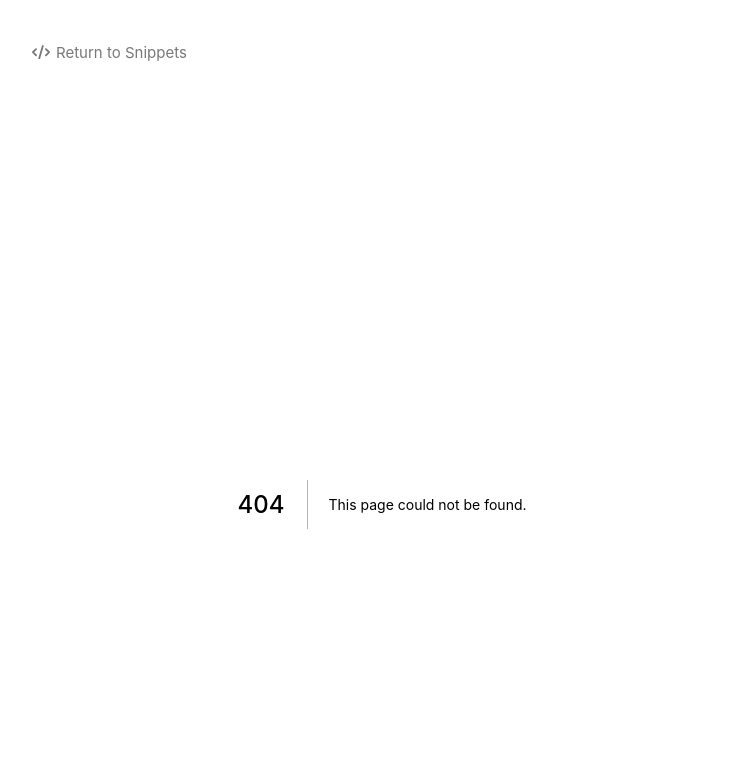
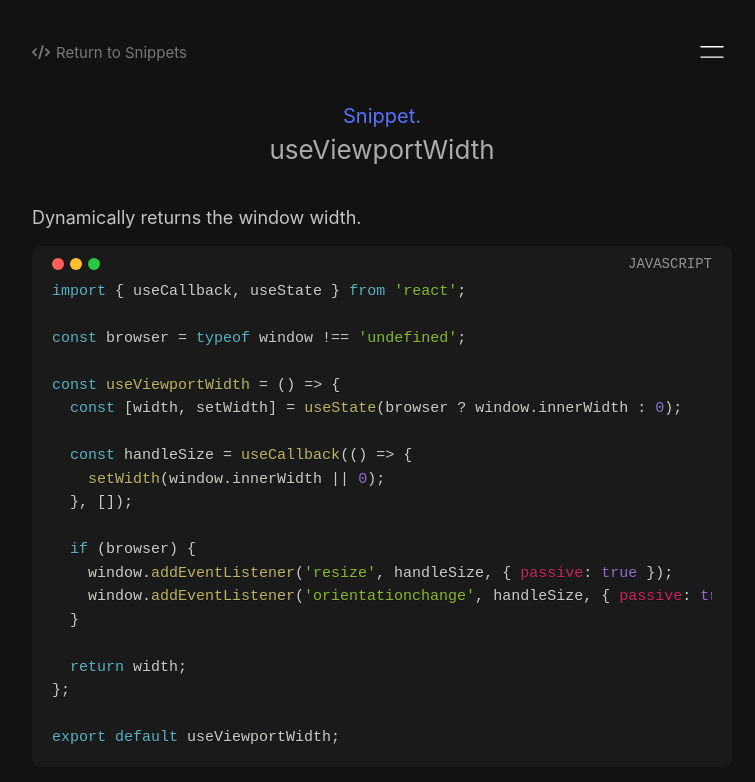
Before and after one commit to mehmetsagir/mehmetsagir.dev, a Next.js app: page /snippets/react-hooks/use-viewport-width in a window 1280 px wide. Before the commit this address had no page. Shown: the top 782 px of the page, without its empty margins (258-1013 px from the left). Built offline with nearby package versions, Linux system fonts and the light colour scheme.

Commit message:
add useViewportWidth

```diff
--- a/src/components/Snippets/snippets.json
+++ b/src/components/Snippets/snippets.json
@@ -4,5 +4,11 @@
     "description": "The useIsMountFirstTime hook, which returns 'true' when the page is first rendered, returns 'false' on re-renders.",
     "category": "React Hook",
     "path": "snippets/react-hooks/use-is-mount-first-time"
+  },
+  {
+    "name": "useViewportWidth",
+    "description": "Dynamically returns the window width.",
+    "category": "React Hook",
+    "path": "snippets/react-hooks/use-viewport-width"
   }
 ]
--- /dev/null
+++ b/src/pages/snippets/react-hooks/use-viewport-width.tsx
@@ -0,0 +1,37 @@
+import Code from '/src/components/Code';
+import Snippet from '/src/components/Snippets/Snippet';
+
+const useViewportWidth = () => {
+  const code = `
+import { useCallback, useState } from 'react';
+
+const browser = typeof window !== 'undefined';
+
+const useViewportWidth = () => {
+  const [width, setWidth] = useState(browser ? window.innerWidth : 0);
+
+  const handleSize = useCallback(() => {
+    setWidth(window.innerWidth || 0);
+  }, []);
+
+  if (browser) {
+    window.addEventListener('resize', handleSize, { passive: true });
+    window.addEventListener('orientationchange', handleSize, { passive: true });
+  }
+
+  return width;
+};
+
+export default useViewportWidth;
+  `;
+
+  return (
+    <>
+      <Snippet title="useViewportWidth">
+        <Code language="javascript" code={code} />
+      </Snippet>
+    </>
+  );
+};
+
+export default useViewportWidth;
```
